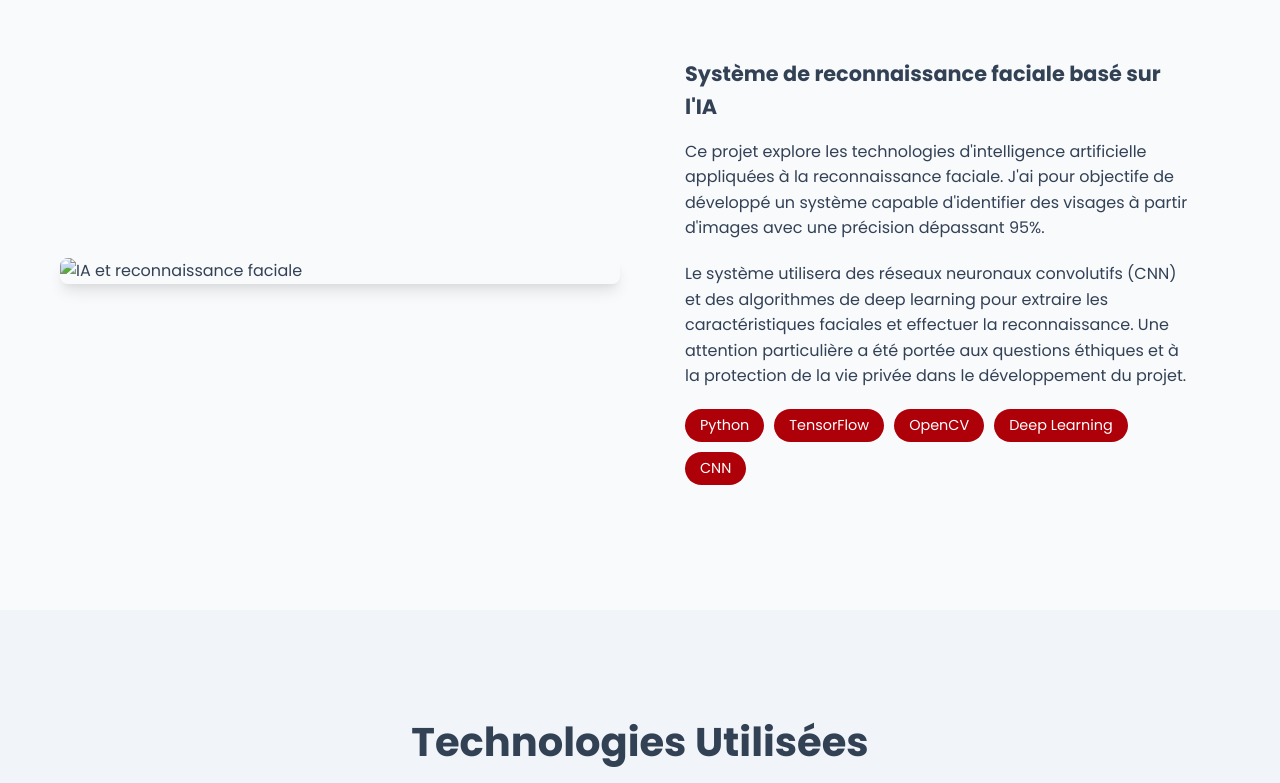
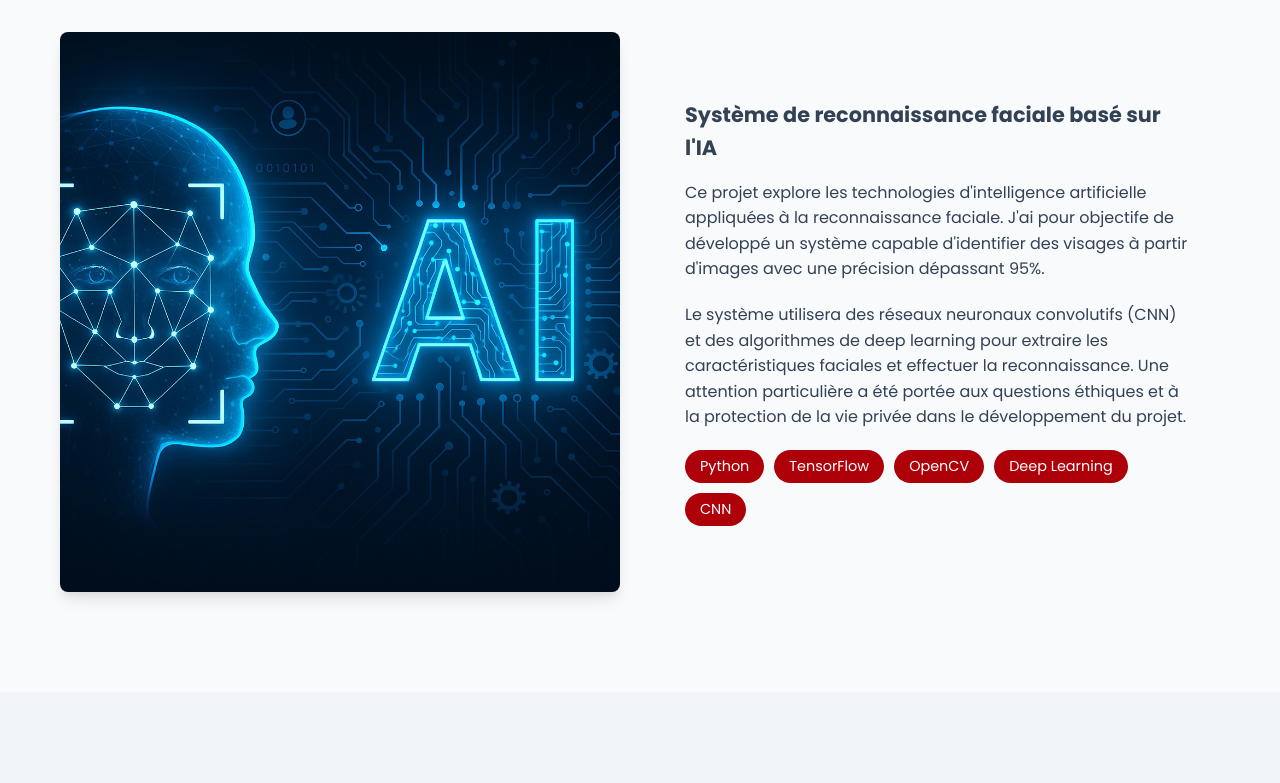
Before and after one commit to Gugu5021/Portfolio, a plain HTML site: page html/IA-reconnaissance-faciale.html in a window 1280 px wide. Shown: the part 742-1525 px from the top of the page. Drawn offline with Linux system fonts and the light colour scheme; files whose address does not match are found by name.

Commit message:
correction route IA-reconnaissance-faciale.html

```diff
--- a/html/IA-reconnaissance-faciale.html
+++ b/html/IA-reconnaissance-faciale.html
@@ -52,7 +52,7 @@
             <h2 class="section-title">Présentation du Projet</h2>
             <div class="project-details">
                 <div class="project-image">
-                    <img src="images/project3.jpg" alt="IA et reconnaissance faciale">
+                    <img src="../images/project3.jpg" alt="IA et reconnaissance faciale">
                 </div>
                 <div class="project-info">
                     <h3>Système de reconnaissance faciale basé sur l'IA</h3>
```
